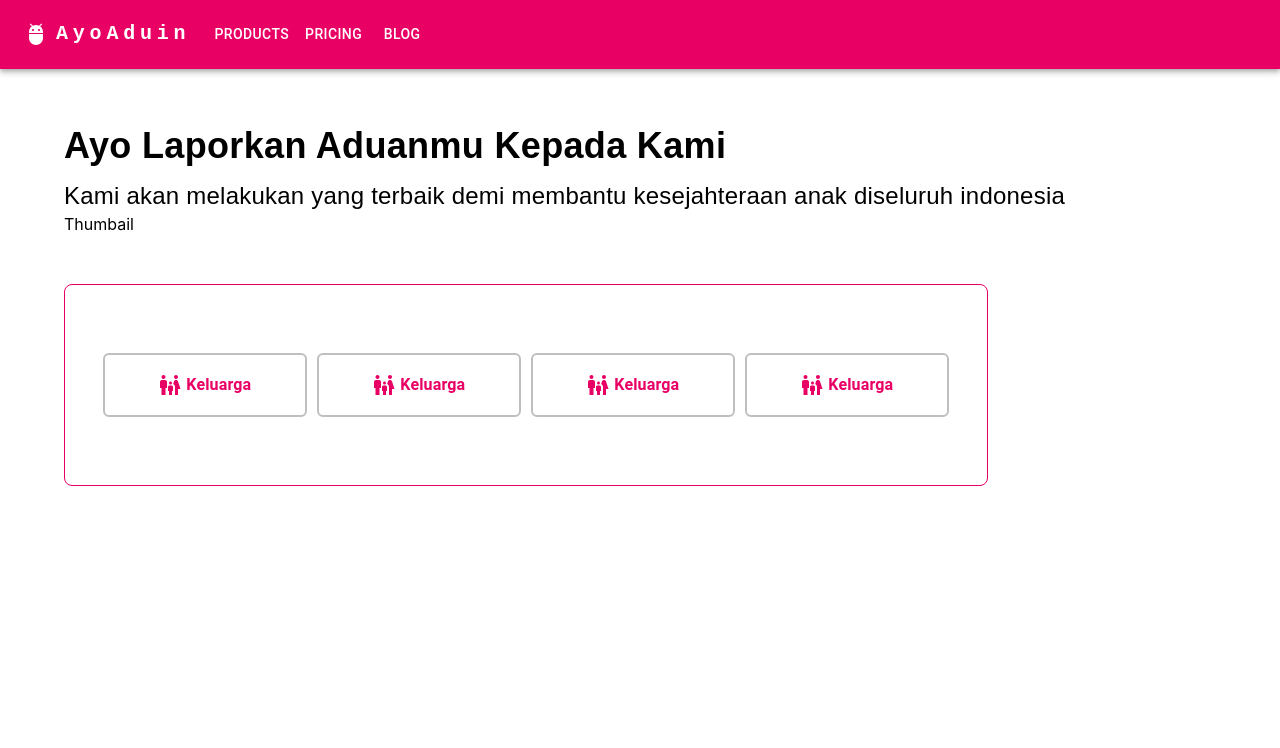
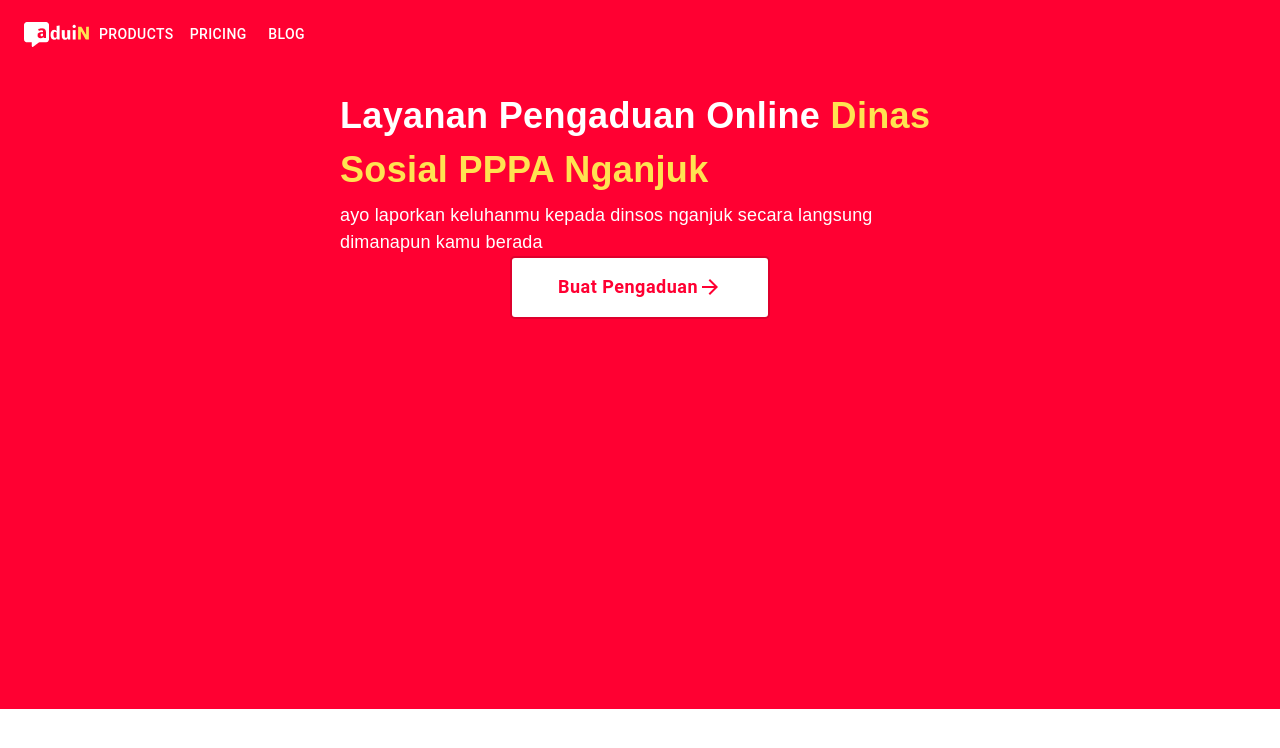
Before and after one commit to RioAldie/Kid-Forum, a React (Create React App) app: page / in a window 1280 px wide. Shown: the top 748 px of the page. Built offline with nearby package versions, Linux system fonts and the light colour scheme.

Commit message:
add hero

```diff
--- a/public/index.html
+++ b/public/index.html
@@ -10,6 +10,10 @@
     <meta
       name="description"
       content="Web site created using create-react-app" />
+    <meta http-equiv="Pragma" content="no-cache" />
+    <meta
+      http-equiv="cache-control"
+      content="no-cache, no-store, must-revalidate" />
     <link rel="apple-touch-icon" href="%PUBLIC_URL%/logo192.png" />
     <!--
       manifest.json provides metadata used when your web app is installed on a
--- /dev/null
+++ b/src/components/ButtonGoLapor.jsx
@@ -0,0 +1,26 @@
+import { Button } from '@mui/material';
+import React from 'react';
+import ArrowForwardIcon from '@mui/icons-material/ArrowForward';
+
+const ButtonGoLapor = () => {
+  return (
+    <Button
+      sx={{
+        bgcolor: '#fff',
+        color: '#ff0032',
+        display: 'flex',
+        flexDirection: 'row',
+        borderRadius: '5px',
+        width: '260px',
+        height: '63px',
+        fontSize: '18px',
+        fontWeight: '600',
+        border: 'solid #DE002C 2px',
+        textTransform: 'none',
+      }}>
+      Buat Pengaduan <ArrowForwardIcon />
+    </Button>
+  );
+};
+
+export default ButtonGoLapor;
--- a/src/components/CardFeature.jsx
+++ b/src/components/CardFeature.jsx
@@ -7,6 +7,7 @@ const CardFeature = () => {
     <Box
       sx={{
         width: '200px',
+        cursor: 'pointer',
         height: '60px',
         border: 'solid 2px #bfbfbf',
         justifyContent: 'center',
--- a/src/components/Feature.jsx
+++ b/src/components/Feature.jsx
@@ -8,7 +8,7 @@ const Feature = () => {
       sx={{
         width: '80%',
         height: '200px',
-        border: 'solid 1px #E90064',
+        border: 'solid 2px #B3005E',
         display: 'flex',
         flexDirection: 'row',
         gap: '10px',
@@ -17,6 +17,7 @@ const Feature = () => {
         justifyContent: 'center',
         mt: '50px',
         borderRadius: '8px',
+        py: '20px',
       }}>
       <CardFeature />
       <CardFeature />
--- a/src/components/Hero.jsx
+++ b/src/components/Hero.jsx
@@ -1,32 +1,50 @@
 import { Box, Container, Typography } from '@mui/material';
 import * as React from 'react';
-import Feature from './Feature';
+import ButtonGoLapor from './ButtonGoLapor';
 
 const Hero = () => {
   return (
-    <>
-      <Box sx={{ marginTop: '50px' }}>
+    <Box
+      sx={{
+        bgcolor: '#FF0032',
+        height: '600px',
+        padding: '20px',
+        display: 'flex',
+        flexDirection: 'column',
+        alignItems: 'center',
+        width: '100%',
+      }}>
       <Typography
         sx={{
           fontSize: '36px',
           fontFamily: 'sans-serif',
           fontWeight: '600',
           lineBreak: '1',
+          width: { lg: '600px', sm: '90%', xs: '90%' },
+          maxHeight: '250px',
+          color: '#fff',
         }}>
-          Ayo Laporkan Aduanmu Kepada Kami
+        Layanan Pengaduan Online{' '}
+        <span style={{ color: '#FFE351' }}>
+          Dinas Sosial PPPA Nganjuk
+        </span>
       </Typography>
       <Typography
         sx={{
-            fontSize: '24px',
+          fontSize: '18px',
           fontFamily: 'sans-serif',
           marginTop: '5px',
+          width: { lg: '600px', sm: '90%', xs: '80%' },
+          maxHeight: '101px',
+          color: '#fff',
+          fontWeight: '400',
+          lineHeight: '27px',
         }}>
-          Kami akan melakukan yang terbaik demi membantu kesejahteraan
-          anak diseluruh indonesia
+        ayo laporkan keluhanmu kepada dinsos nganjuk secara langsung
+        dimanapun kamu berada
       </Typography>
+      <ButtonGoLapor />
     </Box>
-      <div>Thumbail</div>
-    </>
   );
 };
 
--- a/src/layout/Navbar.jsx
+++ b/src/layout/Navbar.jsx
@@ -34,29 +34,11 @@ function ResponsiveAppBar() {
   };
 
   return (
-    <AppBar position="static" sx={{ bgcolor: '#E90064' }}>
+    <AppBar
+      position="static"
+      sx={{ bgcolor: '#FF0032', width: '100%' }}>
       <Container maxWidth="xl">
         <Toolbar disableGutters>
-          <AdbIcon
-            sx={{ display: { xs: 'none', md: 'flex' }, mr: 1 }}
-          />
-          <Typography
-            variant="h6"
-            noWrap
-            component="a"
-            href="/"
-            sx={{
-              mr: 2,
-              display: { xs: 'none', md: 'flex' },
-              fontFamily: 'monospace',
-              fontWeight: 700,
-              letterSpacing: '.3rem',
-              color: 'inherit',
-              textDecoration: 'none',
-            }}>
-            AyoAduin
-          </Typography>
-
           <Box
             sx={{ flexGrow: 1, display: { xs: 'flex', md: 'none' } }}>
             <IconButton
@@ -92,26 +74,13 @@ function ResponsiveAppBar() {
               ))}
             </Menu>
           </Box>
-          <AdbIcon
-            sx={{ display: { xs: 'flex', md: 'none' }, mr: 1 }}
+          <img
+            src="/images/aduin-logo.png"
+            width={67}
+            height={25}
+            alt="logo"
           />
-          <Typography
-            variant="h5"
-            noWrap
-            component="a"
-            href=""
-            sx={{
-              mr: 2,
-              display: { xs: 'flex', md: 'none' },
-              flexGrow: 1,
-              fontFamily: 'monospace',
-              fontWeight: 700,
-              letterSpacing: '.3rem',
-              color: 'inherit',
-              textDecoration: 'none',
-            }}>
-            AyoAduin
-          </Typography>
+
           <Box
             sx={{ flexGrow: 1, display: { xs: 'none', md: 'flex' } }}>
             {pages.map((page) => (
--- a/src/pages/home.js
+++ b/src/pages/home.js
@@ -1,4 +1,4 @@
-import { Container } from '@mui/material';
+import { Box, Container } from '@mui/material';
 import React from 'react';
 import Feature from '../components/Feature';
 import Footer from '../components/Footer';
@@ -9,10 +9,17 @@ const Home = () => {
   return (
     <>
       <ResponsiveAppBar />
-      <Container>
+      <Box
+        sx={{
+          display: 'flex',
+          alignItems: 'center',
+          flexDirection: 'column',
+          padding: '0',
+          width: '100%',
+          overflow: 'hidden',
+        }}>
         <Hero />
-        <Feature />
-      </Container>
+      </Box>
     </>
   );
 };
--- /dev/null
+++ b/src/services/features.js
@@ -0,0 +1,4 @@
+const dataFitur = {
+  nama: 'aduin',
+  icon: '',
+};
```
Also changed, not shown: src/components/Services.jsx (added, +7 -0 lines), public/images/aduin-logo.png (added), 1 other file (tests, documents, lock files or other folders). Lines whose indentation alone changed are shown as unchanged.
